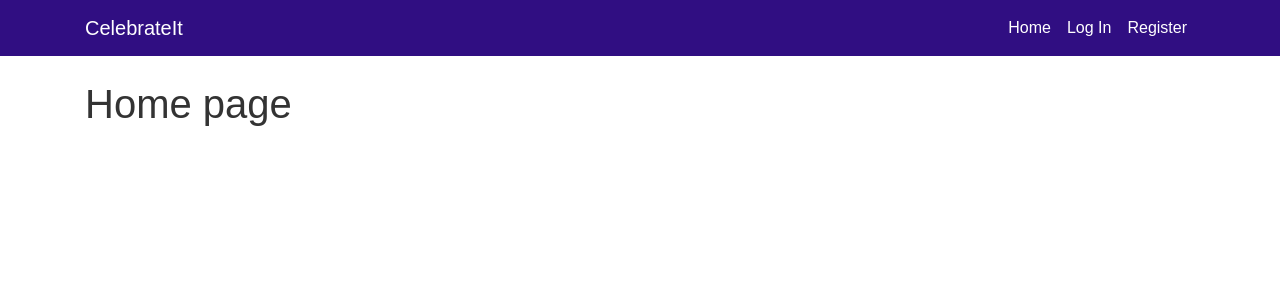
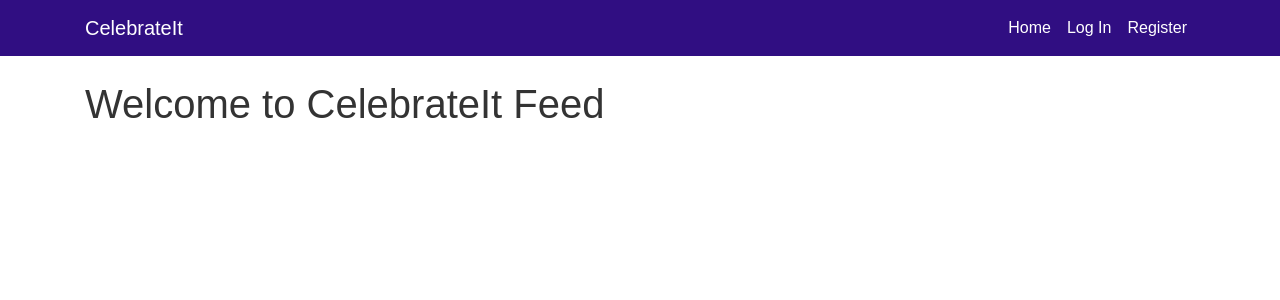
Before and after one commit to SophieDufrane/celebrateit-platform, a React (Create React App) app in the folder celebrateit_frontend/: page / in a window 1280 px wide. Shown: the top 300 px of the page. Built offline with nearby package versions, Linux system fonts and the light colour scheme.

Commit message:
Create LoggedInHomePage component and update home route

```diff
--- a/celebrateit_frontend/src/App.js
+++ b/celebrateit_frontend/src/App.js
@@ -2,6 +2,7 @@ import styles from "./App.module.css";
 import NavBar from "./components/NavBar";
 import Container from "react-bootstrap/Container";
 import { Route, Switch } from "react-router-dom";
+import LoggedInHomePage from "./pages/LoggedInHomePage";
 
 function App() {
   return (
@@ -9,7 +10,7 @@ function App() {
       <NavBar />
       <Container className={styles.Main}>
         <Switch>
-          <Route exact path="/" render={() => <h1>Home page</h1>} />
+          <Route exact path="/" component={LoggedInHomePage} />
           <Route exact path="/login" render={() => <h1>Log in</h1>} />
           <Route exact path="/register" render={() => <h1>Register</h1>} />
           <Route render={() => <p>Page not found</p>} />
--- /dev/null
+++ b/celebrateit_frontend/src/pages/LoggedInHomePage.js
@@ -0,0 +1,12 @@
+import React from "react";
+
+const LoggedInHomePage = () => {
+  return (
+    <div>
+      <h1>Welcome to CelebrateIt Feed</h1>
+      {/* Placeholder for Recognitions and Nominations feed */}
+    </div>
+  );
+};
+
+export default LoggedInHomePage;
```
